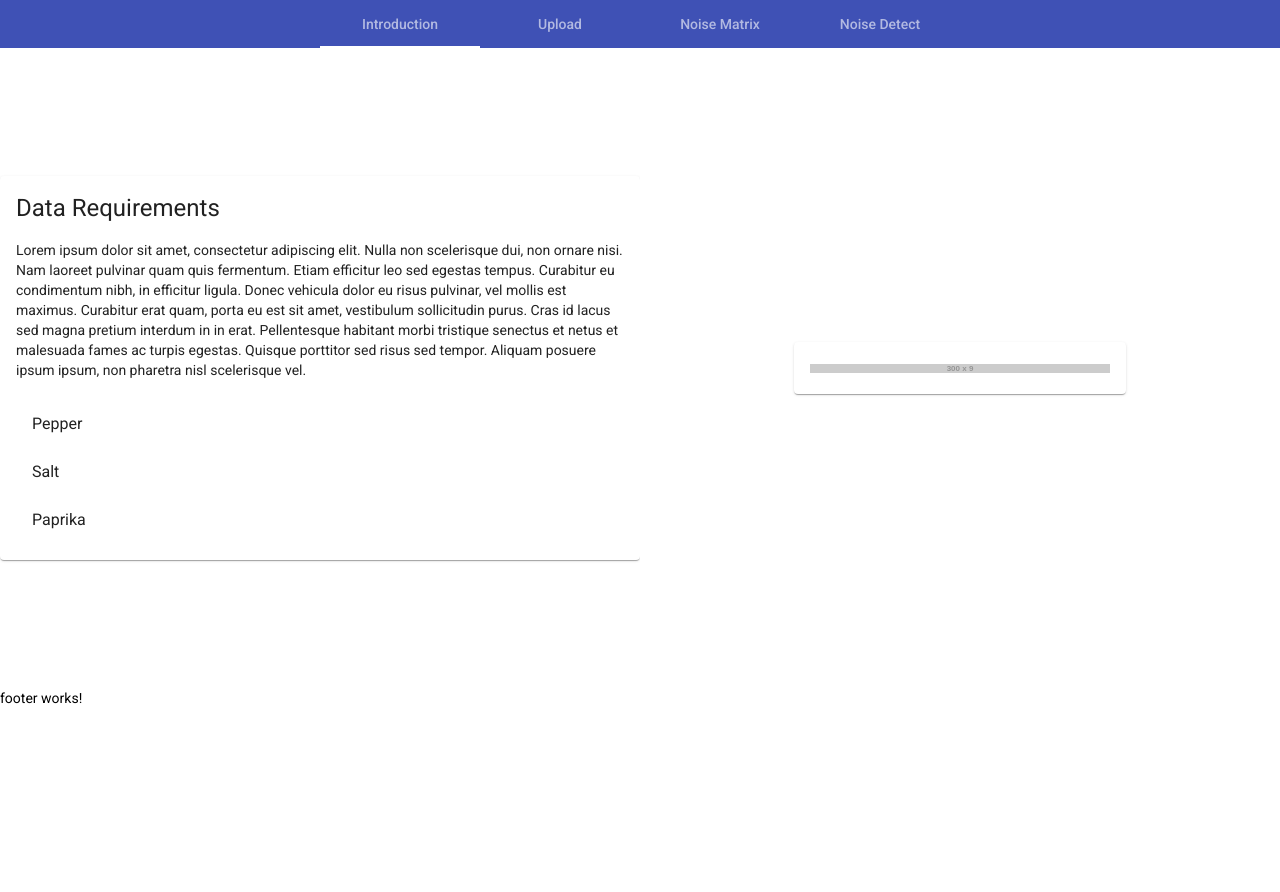
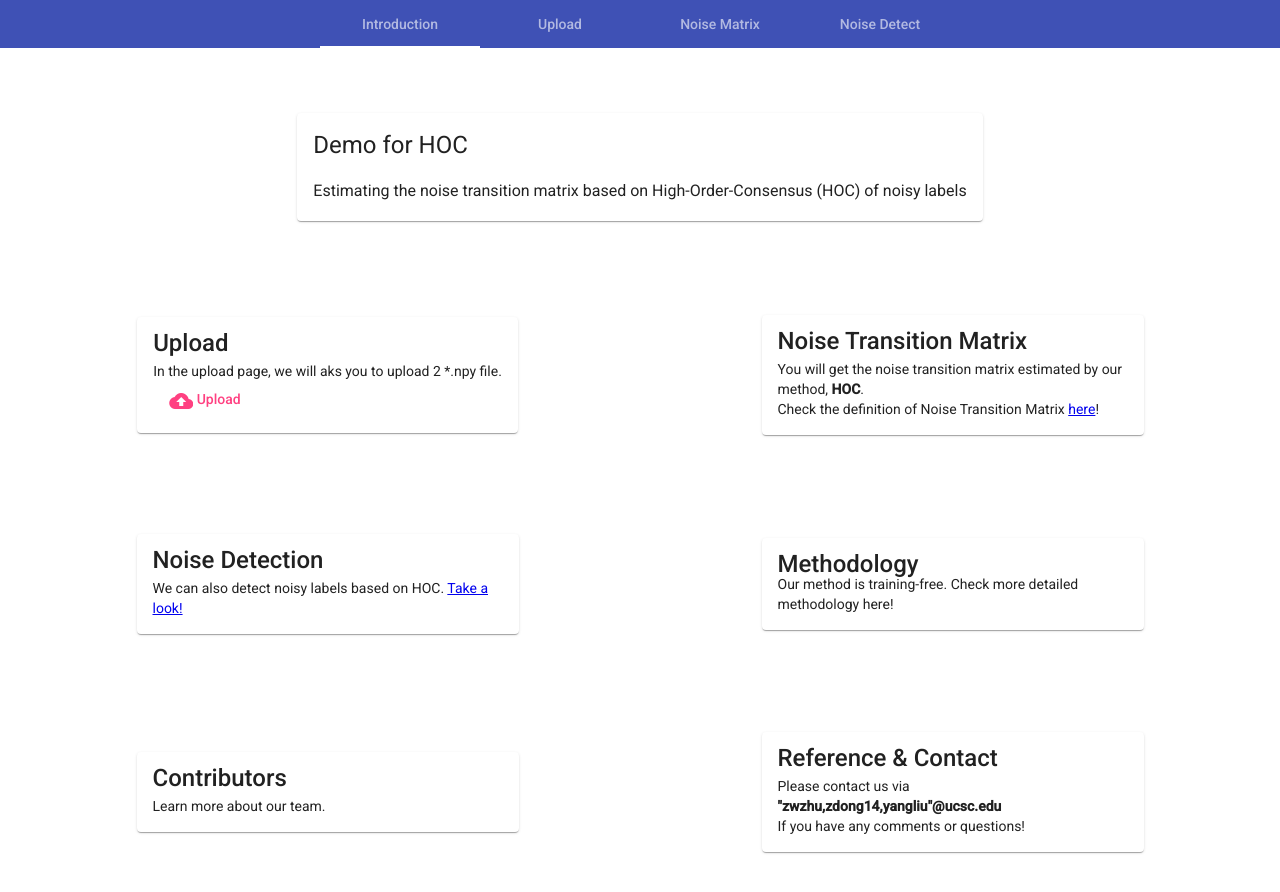
Before and after one commit to dzhdhr/HOCFront, an Angular app: page / in a window 1280 px wide. Shown: the top 892 px of the page. Before the commit the page ends 800 px from the top, so only its background shows below. Built offline with nearby package versions, Linux system fonts and the light colour scheme.

Commit message:
init commit

```diff
--- a/src/app/app.component.html
+++ b/src/app/app.component.html
@@ -4,7 +4,7 @@
 <mat-tab-group mat-align-tabs="center" backgroundColor="primary" [selectedIndex]="selected.value" (selectedIndexChange)="selected.setValue($event)">
   <mat-tab label="Introduction">
     <ng-template matTabContent>
-      <app-introduction></app-introduction>
+      <app-introduction (changeFile)="changeFile($event)"></app-introduction>
     </ng-template>
   </mat-tab>
   <mat-tab label="Upload">
@@ -24,5 +24,4 @@
     </ng-template>
   </mat-tab>
 </mat-tab-group>
-<app-footer></app-footer>
 <!--<app-dashboard></app-dashboard>-->
--- a/src/app/detection/detection.component.css
+++ b/src/app/detection/detection.component.css
@@ -133,3 +133,9 @@ h2{
     text-align: center;
   }
 }
+.full-card{
+  width: 90%;
+
+  position: center;
+
+}
--- a/src/app/detection/detection.component.html
+++ b/src/app/detection/detection.component.html
@@ -1,4 +1,5 @@
-<mat-grid-list cols="2" rowHeight="1:1">
+<body >
+<mat-grid-list cols="2" rowHeight="1:1" *ngIf="this.calculatedFlag||this.calculatingFlag">
   <mat-grid-tile id="content">
     <mat-card class="content">2</mat-card>
   </mat-grid-tile>
@@ -21,8 +22,6 @@
               <th>{{start+i}}</th>
               <td>{{this.result[start+i]}}</td>
             </tr>
-
-
             <tbody>
           </table>
           <div style="display: flex;justify-content: space-between">
@@ -56,3 +55,77 @@
     </div>
   </mat-grid-tile>
 </mat-grid-list>
+<div *ngIf="!(this.calculatedFlag||this.calculatingFlag)">
+  <mat-grid-list cols="1" rowHeight="2:1">
+
+    <mat-grid-tile>
+
+      <mat-card class="full">
+        <ng-container *ngIf="!(this.featureFile == undefined || this.labelFile == undefined)">
+          <button mat-button color="primary" style="position: absolute;top: 5%;right: 10%" (click)="changeDataSet($event)">Change Dataset</button>
+        </ng-container>
+        <ng-container *ngIf="(this.featureFile== undefined||this.labelFile==undefined)">
+          <button mat-button color="accent" style="position: absolute;top: 10%;right: 10%" (click)="changeDataSet($event)">Upload Dataset</button>
+        </ng-container>
+        <ng-container *ngIf="!this.hasMatrix&&!(this.featureFile == undefined || this.labelFile == undefined)">
+          <button mat-button color="primary" style="position: absolute;top: 10%;right: 10%" (click)="calculateDataSet($event)">Calculate Matrix</button>
+        </ng-container>
+        <ng-container *ngIf="this.hasMatrix&&!this.calculatedFlag&&!(this.featureFile == undefined || this.labelFile == undefined)">
+          <button mat-button color="warn"  style="position: absolute;top: 10%;right: 10%" (click)="getNoise($event)" >Calculate Noise</button>
+        </ng-container>
+        <mat-card-title>Noise Transition Matrix T</mat-card-title>
+        <ul>
+          <li style="size: 12px">Each element of T : T_ij = P ( ŷ = j | y = i ).Clean label i ➜ Noisy label j
+          </li>
+          <li>Example: Our self-collected CIFAR-10 human annotations:
+          </li>
+          <img src="assets/noise_matrix.png">
+          <li>
+            The Noise Transition Matrix T will be:
+            <div class="table-wrapper">
+
+              <table class="fl-table">
+                <thead>
+                <tr>
+                  <th>Label</th>
+                  <th>1</th>
+                  <th>2</th>
+                </tr>
+                </thead>
+                <tbody>
+                <tr>
+                  <th>1</th>
+                  <td>0.6</td>
+                  <td>0.4</td>
+                </tr>
+                <tr>
+                  <th>2</th>
+                  <td>0.2</td>
+                  <td>0.8</td>
+                </tr>
+                <tbody>
+              </table>
+            </div>
+          </li>
+          <li>Learn how we did Find the Matrix:<br>
+            <button mat-button color="warn" style="margin: 10px">
+              <mat-icon>description</mat-icon>
+              Paper
+            </button>
+            <button mat-button color="accent">
+              <mat-icon>code</mat-icon>
+              Code
+            </button>
+          </li>
+
+
+        </ul>
+        <mat-card-actions align="">
+
+        </mat-card-actions>
+      </mat-card>
+    </mat-grid-tile>
+  </mat-grid-list>
+</div>
+
+</body>
--- a/src/app/introduction/introduction.component.css
+++ b/src/app/introduction/introduction.component.css
@@ -0,0 +1,4 @@
+.card-style{
+  width: 350px;
+
+}
--- a/src/app/introduction/introduction.component.html
+++ b/src/app/introduction/introduction.component.html
@@ -1,21 +1,76 @@
-<mat-grid-list cols="2" rowHeight="1:1">
-  <mat-grid-tile id="form">
-    <mat-card class = 'content'>
-      <h1>Data Requirements</h1>
-      <p>Lorem ipsum dolor sit amet, consectetur adipiscing elit. Nulla non scelerisque dui, non ornare nisi. Nam laoreet pulvinar quam quis fermentum. Etiam efficitur leo sed egestas tempus. Curabitur eu condimentum nibh, in efficitur ligula. Donec vehicula dolor eu risus pulvinar, vel mollis est maximus. Curabitur erat quam, porta eu est sit amet, vestibulum sollicitudin purus. Cras id lacus sed magna pretium interdum in in erat. Pellentesque habitant morbi tristique senectus et netus et malesuada fames ac turpis egestas. Quisque porttitor sed risus sed tempor. Aliquam posuere ipsum ipsum, non pharetra nisl scelerisque vel.
-      </p>
-      <p>
-        <mat-list>
-          <mat-list-item> Pepper </mat-list-item>
-          <mat-list-item> Salt </mat-list-item>
-          <mat-list-item> Paprika </mat-list-item>
-        </mat-list>
-      </p>
+<mat-grid-list cols="6" gutterSize="30px" style="margin: 30px">
+  <mat-grid-tile
+    [colspan]="tiles[0].cols"
+    [rowspan]="tiles[0].rows"
+
+  >
+    <mat-card>
+      <h1 >Demo for HOC</h1>
+      <h3 >Estimating the noise transition matrix based on High-Order-Consensus (HOC) of noisy labels</h3>
     </mat-card>
   </mat-grid-tile>
-  <mat-grid-tile id ="content">
+  <mat-grid-tile
+    [colspan]="tiles[1].cols"
+    [rowspan]="tiles[1].rows"
+  >
     <mat-card>
-      <img src="https://via.placeholder.com/300/09f/fff.png/">
+      <mat-card-title>Upload</mat-card-title>
+      In the upload page, we will aks you to upload 2 *.npy file.
+      <br>
+      <button mat-button color="accent"><mat-icon>cloud_upload</mat-icon> Upload</button>
+    </mat-card>
+  </mat-grid-tile>
+  <mat-grid-tile
+    [colspan]="tiles[2].cols"
+    [rowspan]="tiles[2].rows"
+  >
+    <mat-card class="card-style">
+      <mat-card-title>Noise Transition Matrix</mat-card-title>
+      <div style="font-size: 14px">
+      You will get the noise transition matrix estimated by our method,<b> HOC</b>.
+      </div>
+      <div style="font-size: 14px">
+        Check the definition of Noise Transition Matrix <a href="#" (click)="changeEvent(2)">here</a>!
+
+
+      </div>
+      </mat-card>
+  </mat-grid-tile>
+  <mat-grid-tile
+    [colspan]="tiles[3].cols"
+    [rowspan]="tiles[3].rows"
+  >
+    <mat-card class="card-style">
+      <mat-card-title>Noise Detection</mat-card-title>
+      We can also detect noisy labels based on HOC. <a href="#" (click)="changeEvent(3)">Take a look!</a>
+    </mat-card>
+  </mat-grid-tile>
+  <mat-grid-tile
+    [colspan]="tiles[4].cols"
+    [rowspan]="tiles[4].rows"
+    [style.background]="tiles[6].cols"
+  >
+    <mat-card class="card-style">
+      <mat-card-title>Methodology</mat-card-title>
+      Our method is training-free. Check more detailed methodology here!
+    </mat-card>
+  </mat-grid-tile>
+  <mat-grid-tile
+    [colspan]="tiles[5].cols"
+    [rowspan]="tiles[5].rows"
+  >
+    <mat-card class="card-style">
+      <mat-card-title>Contributors</mat-card-title>
+      Learn more about our <a>team</a>.
+    </mat-card>
+  </mat-grid-tile>
+  <mat-grid-tile
+    [colspan]="tiles[6].cols"
+    [rowspan]="tiles[6].rows"
+  >
+    <mat-card class="card-style">
+      <mat-card-title>Reference & Contact</mat-card-title>
+      Please contact us via <br><b>"zwzhu,zdong14,yangliu"@ucsc.edu</b> <br>If you have any comments or questions!
     </mat-card>
   </mat-grid-tile>
 </mat-grid-list>
--- a/src/app/introduction/introduction.component.ts
+++ b/src/app/introduction/introduction.component.ts
@@ -1,4 +1,12 @@
-import { Component, OnInit } from '@angular/core';
+import {Component, EventEmitter, OnInit, Output} from '@angular/core';
+
+
+export interface Tile {
+  color: string;
+  cols: number;
+  rows: number;
+  text: string;
+}
 
 @Component({
   selector: 'app-introduction',
@@ -6,10 +14,24 @@ import { Component, OnInit } from '@angular/core';
   styleUrls: ['./introduction.component.css']
 })
 export class IntroductionComponent implements OnInit {
+  @Output()
+  changeFile: EventEmitter<number> = new EventEmitter<number>();
 
   constructor() { }
-
+  tiles: Tile[] = [
+    {text: 'one', cols: 6, rows: 1, color: 'lightblue'},
+    {text: 'One', cols: 3, rows: 1, color: 'lightpink'},
+    {text: 'One', cols: 3, rows: 1, color: 'lightblue'},
+    {text: 'One', cols: 3, rows: 1, color: 'lightpink'},
+    {text: 'One', cols: 3, rows: 1, color: 'lightblue'},
+    {text: 'One', cols: 3, rows: 1, color: 'lightpink'},
+    {text: 'One', cols: 3, rows: 1, color: 'lightblue'},
+  ];
   ngOnInit(): void {
   }
 
+   changeEvent(num: number): void {
+    this.changeFile.emit(num);
+
+  }
 }
--- a/src/app/noise-matrix/noise-matrix.component.css
+++ b/src/app/noise-matrix/noise-matrix.component.css
@@ -7,6 +7,12 @@
   width: 90%;
   height: 70%;
   overflow: scroll
+}
+.full{
+  width: 90%;
+
+  position: center;
+
 }
 body{
   font-family: Helvetica;
--- a/src/app/noise-matrix/noise-matrix.component.html
+++ b/src/app/noise-matrix/noise-matrix.component.html
@@ -1,5 +1,5 @@
 <body>
-  <mat-grid-list cols="2" rowHeight="1:1">
+  <mat-grid-list cols="2" rowHeight="1:1" *ngIf="this.calculatedFlag||this.calculatingFlag">
     <mat-grid-tile id="form" class="tabel">
       <ng-container *ngIf="calculatedFlag">
       <div class="table-wrapper">
@@ -56,4 +56,77 @@
       </mat-card>
     </mat-grid-tile>
   </mat-grid-list>
+
+
+  <div *ngIf="!(this.calculatedFlag||this.calculatingFlag)">
+    <mat-grid-list cols="1" rowHeight="2:1">
+
+      <mat-grid-tile>
+
+        <mat-card class="full">
+          <ng-container *ngIf="!(this.featureFile == undefined || this.labelFile == undefined)">
+            <button mat-button color="primary" (click)="changeDataSet($event)" style="position: absolute;top: 10%;right: 10%">Change Dataset</button>
+          </ng-container>
+          <ng-container *ngIf="(this.featureFile== undefined||this.labelFile==undefined)" >
+            <button mat-button color="accent" (click)="changeDataSet($event)" style="position: absolute;top: 10%;right: 10%">Upload Dataset</button>
+          </ng-container>
+          <ng-container *ngIf="!this.calculatingFlag&&!this.calculatedFlag&&!(this.featureFile == undefined || this.labelFile == undefined)">
+            <button mat-button (click)="startCalculation($event)" color="warn" style="position: absolute;top: 15%;right: 10%">
+              Calculate Result
+            </button>
+          </ng-container>
+          <mat-card-title>Noise Transition Matrix T</mat-card-title>
+          <ul>
+            <li style="size: 12px">Each element of T : T_ij = P ( ŷ = j | y = i ).Clean label i ➜ Noisy label j
+            </li>
+            <li>Example: Our self-collected CIFAR-10 human annotations:
+            </li>
+            <img src="assets/noise_matrix.png">
+            <li>
+            The Noise Transition Matrix T will be:
+              <div class="table-wrapper">
+
+                <table class="fl-table">
+                  <thead>
+                  <tr>
+                    <th>Label</th>
+                    <th>1</th>
+                    <th>2</th>
+                  </tr>
+                  </thead>
+                  <tbody>
+                  <tr>
+                    <th>1</th>
+                    <td>0.6</td>
+                    <td>0.4</td>
+                  </tr>
+                  <tr>
+                    <th>2</th>
+                    <td>0.2</td>
+                    <td>0.8</td>
+                  </tr>
+                  <tbody>
+                </table>
+              </div>
+            </li>
+            <li>Learn how we did Find the Matrix:<br>
+              <button mat-button color="warn" style="margin: 10px">
+                <mat-icon>description</mat-icon>
+                Paper
+              </button>
+              <button mat-button color="accent">
+                <mat-icon>code</mat-icon>
+                Code
+              </button>
+            </li>
+
+
+          </ul>
+          <mat-card-actions align="">
+
+          </mat-card-actions>
+        </mat-card>
+      </mat-grid-tile>
+    </mat-grid-list>
+  </div>
 </body>
```
Also changed, not shown: src/app/upload/upload.component.html (+7 -2 lines), src/assets/noise_matrix.png (added).
